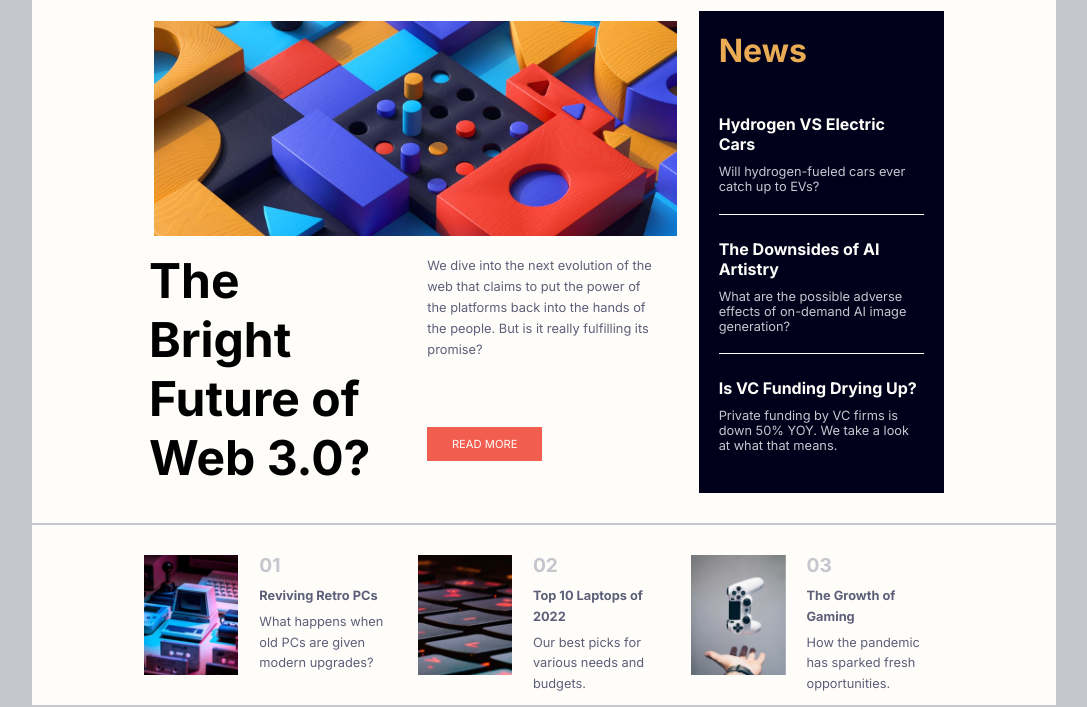
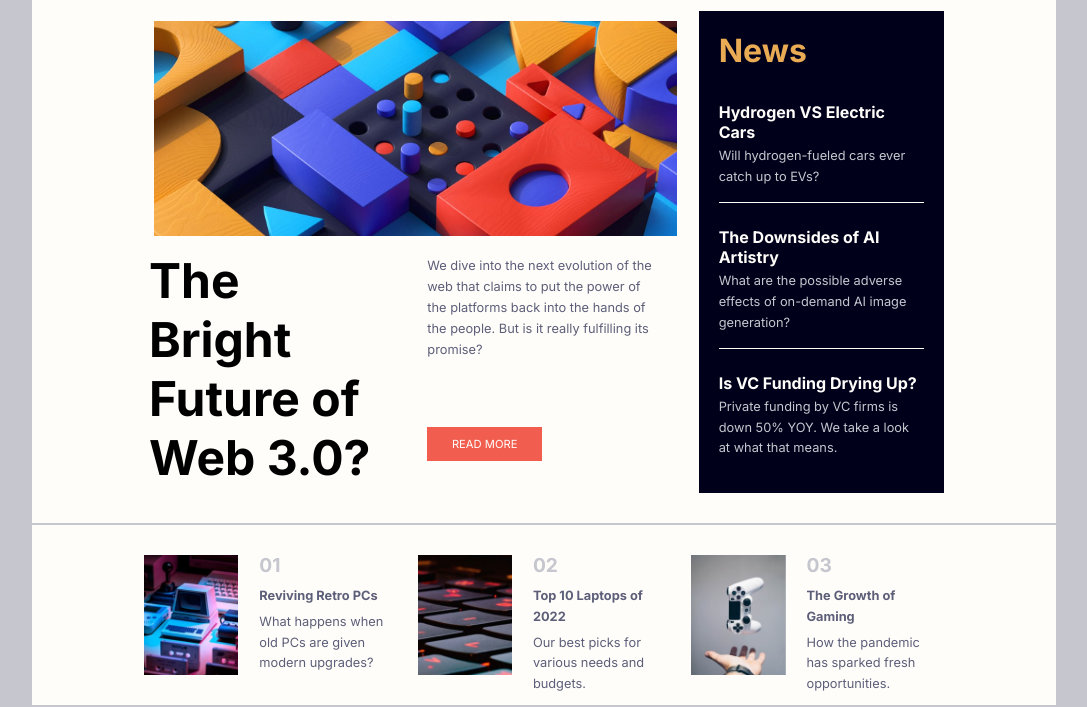
Before and after one commit to programmeur77/frontendmentor-new-homepage, a website: page index.html in a window 1280 px wide. Shown: the part 93-800 px from the top of the page, without its empty margins (96-1183 px from the left). Drawn offline with nearby package versions, Linux system fonts and the light colour scheme; files that its build step writes are made by us from their sources.

Commit message:
Added line height for article description text

```diff
--- a/style/components/_news-content-section.scss
+++ b/style/components/_news-content-section.scss
@@ -21,5 +21,6 @@
   &__news-introduction-text {
     color: $grayish-blue;
     font-size: 0.8rem;
+    line-height: 1.3rem;
   }
 }
```
